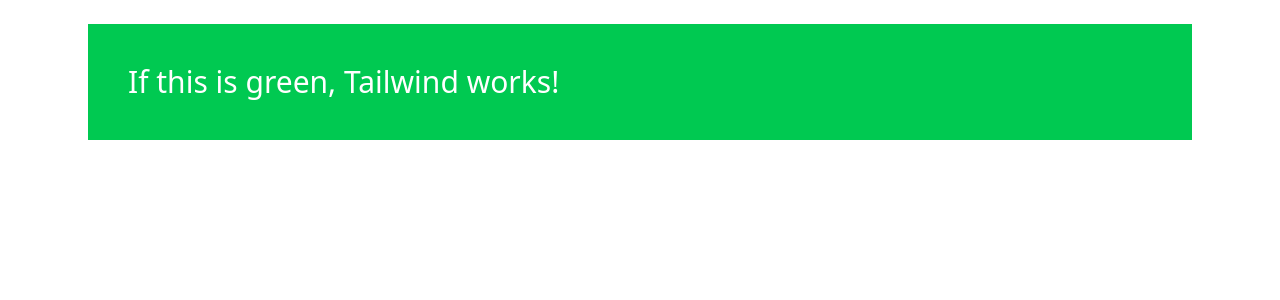
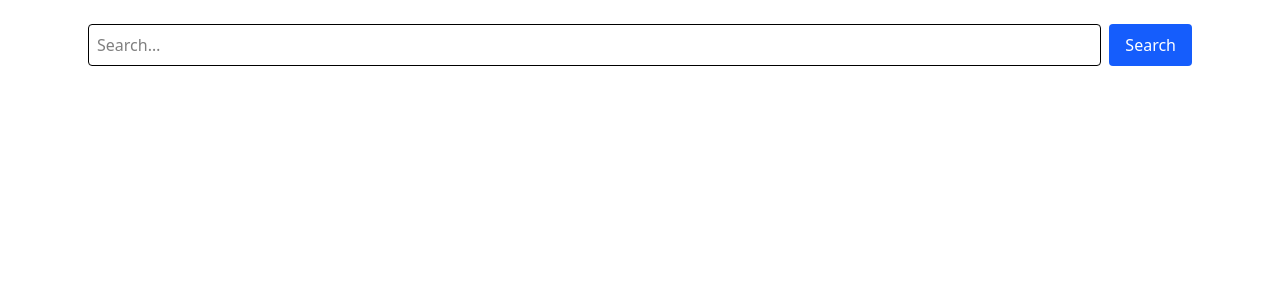
Before and after one commit to tmoechel-futura/tailwind-demo, a React (Vite) app: page / in a window 1280 px wide. Shown: the top 300 px of the page. Built offline with nearby package versions, Linux system fonts and the light colour scheme.

Commit message:
Implement Unsplash API integration and create ImageList component

```diff
--- a/package.json
+++ b/package.json
@@ -11,6 +11,7 @@
   },
   "dependencies": {
     "@tailwindcss/vite": "^4.1.11",
+    "axios": "^1.11.0",
     "react": "^19.1.1",
     "react-dom": "^19.1.1",
     "tailwindcss": "^4.1.11"
--- a/src/App.tsx
+++ b/src/App.tsx
@@ -1,10 +1,13 @@
-import TestTailwind from "./TestTailwind"
+import SearchBar from "./components/SearchBar"
+function App() {
+  const handleFormSubmit = (data: string): void => {
+    console.log(data);
+  }
 
-function App() {
   return (
     // mx is x marging
     <main className="mx-auto max-w-6xl p-6">
-      <TestTailwind />
+      <SearchBar onSubmit={handleFormSubmit} />
     </main>
   )
 }
--- /dev/null
+++ b/src/api/unsplash-api.ts
@@ -0,0 +1,44 @@
+import axios, { AxiosError } from "axios";
+
+import type { UnsplashPhoto, UnsplashSearchResponse } from "./unsplash.types";
+
+const accessKey = import.meta.env.VITE_UNSPLASH_ACCESS_KEY;
+
+if (!accessKey) {
+  throw new Error("Unsplash access key is not defined in environment variables.");
+}
+
+const unsplash = axios.create({
+  baseURL: "https://api.unsplash.com",
+  headers: {
+    Authorization: `Client-ID ${accessKey}`,
+  },
+});
+
+interface SearchPhotosParams {
+  query: string;
+  page?: number;
+  per_page?: number;
+  orientation?: "landscape" | "portrait" | "squarish";
+  order_by?: "relevant" | "latest";
+  content_filter?: "low" | "high";
+  color?: string; // you can narrow this later if you like
+}
+
+export async function searchPhotos({ query, page = 1, per_page = 10 }: SearchPhotosParams,
+  signal?: AbortSignal
+): Promise<UnsplashPhoto[]> {
+  try {
+    const { data } = await unsplash.get<UnsplashSearchResponse<UnsplashPhoto>>(
+      "/search/photos",
+      { params: { query, page, per_page }, signal }
+    );
+    return data.results;
+  } catch (err) {
+    const e = err as AxiosError<{ errors?: string[] }>;
+    const details = e.response?.data?.errors?.join(", ");
+    throw new Error(`Unsplash request failed: ${details ?? e.message}`);
+  }
+}
+
+export default searchPhotos;
--- /dev/null
+++ b/src/api/unsplash.types.ts
@@ -0,0 +1,35 @@
+// unsplash.types.ts
+export interface UnsplashUrls {
+  raw: string;
+  full: string;
+  regular: string;
+  small: string;
+  thumb: string;
+  small_s3?: string;
+}
+
+export interface UnsplashUser {
+  id: string;
+  username: string;
+  name: string;
+  profile_image?: { small: string; medium: string; large: string };
+  links?: { html: string };
+}
+
+export interface UnsplashPhoto {
+  id: string;
+  width: number;
+  height: number;
+  color?: string | null;
+  alt_description: string | null;
+  description: string | null;
+  urls: UnsplashUrls;
+  user: UnsplashUser;
+  links: { html: string; download: string; download_location: string };
+}
+
+export interface UnsplashSearchResponse<T> {
+  total: number;
+  total_pages: number;
+  results: T[];
+}
--- /dev/null
+++ b/src/components/ImageList.tsx
@@ -0,0 +1,11 @@
+import searchPhotos from "../api/unsplash-api";
+
+function ImageList() {
+    searchPhotos( {query: "cats", page: 1, per_page: 10 }).then(data => {
+        console.log(data);
+        return <div>Image List Component</div>
+    });
+    return <div>Image List Component</div>
+}
+
+export default ImageList;
--- a/src/components/SearchBar.tsx
+++ b/src/components/SearchBar.tsx
@@ -1,17 +1,30 @@
-function SearchBar() {
-    const handleFormSubmit = (): void => {
-        console.log('I need to tell the parent about some dat');
+import { useState } from "react";
+
+interface SearchBarProps {
+    onSubmit: (data: string) => void;
+}
+
+function SearchBar({ onSubmit }: SearchBarProps) {
+    const [value, setValue] = useState<string>("");
+
+    const handleFormSubmit = (event: React.FormEvent<HTMLFormElement>): void => {
+        event.preventDefault();
+        onSubmit(value);
     }
 
     return (
-        <div>
-            <h2>Search Bar Component</h2>
-            <div>
-                <form onSubmit={handleFormSubmit}>
-                    <input />
-                </form>
-            </div>
-        </div>
+        <form onSubmit={handleFormSubmit} className="flex gap-2">
+            <input
+                name="query"
+                value={value}
+                onChange={(event) => setValue(event.target.value)}
+                placeholder="Search…"
+                className="border p-2 rounded w-full"
+            />
+            <button type="submit" className="px-4 py-2 rounded bg-blue-600 text-white">
+                Search
+            </button>
+        </form>
     );
 }
 
```
Also changed, not shown: src/components/ImageShow.tsx (added), 3 other files (tests, documents, lock files or other folders).
